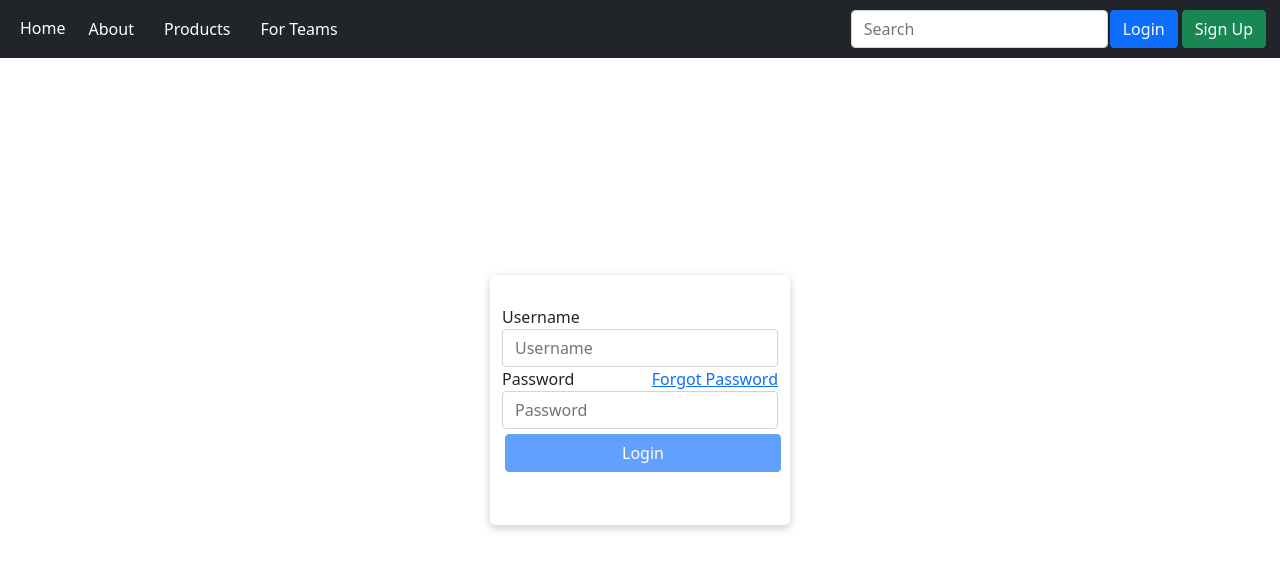
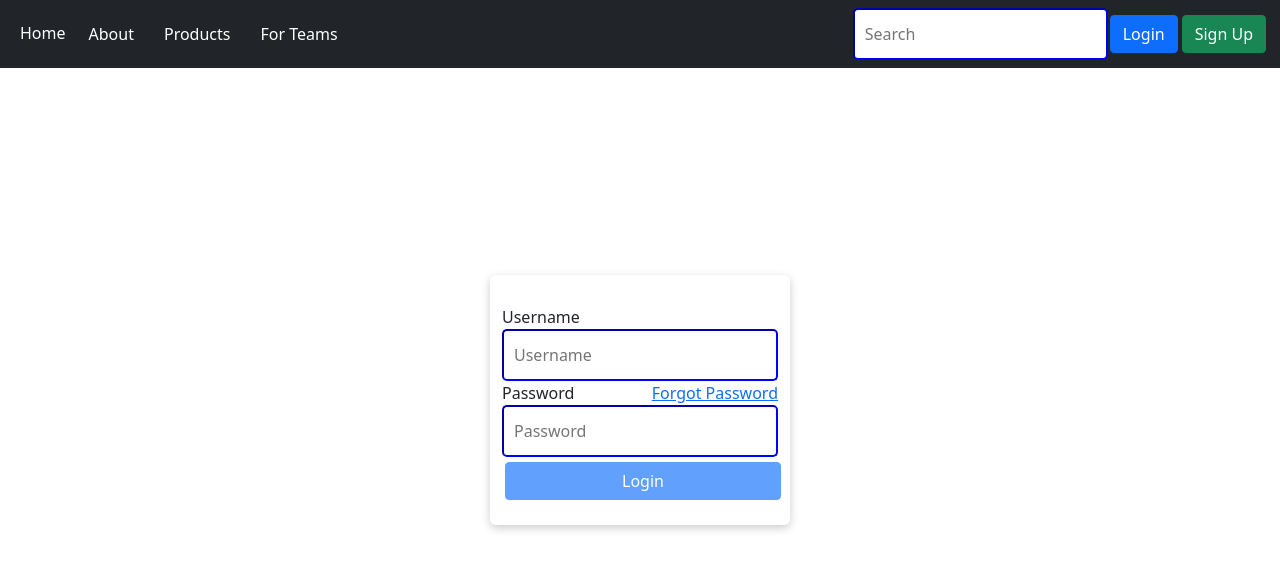
Before and after one commit to ntn-vrma/MyApp, an Angular app: page / in a window 1280 px wide. Shown: the top 570 px of the page. Built offline with nearby package versions, Linux system fonts and the light colour scheme.

Commit message:
box reddening

```diff
--- a/src/app/SC/login/login.component.html
+++ b/src/app/SC/login/login.component.html
@@ -2,10 +2,10 @@
     <div class=child>
 
             <label for="username">Username</label>
-            <app-textbox (change)="getUsername($event)"  id="username" [boxName]="'Username'" ></app-textbox>
+            <app-textbox (change)="getUsername($event)" [classBit]="usernameValid" id="username" [boxName]="'Username'" ></app-textbox>
             <label for="username">Password</label>
             <a style="float: right;" href="#">Forgot Password</a>
-            <app-textbox (blur)="isFieldPasswordValid()" (change)="getPassword($event)" [type]="'password'" id="password" [boxName]="'Password'" required></app-textbox>
+            <app-textbox  [classBit]="passwordValid" (change)="getPassword($event)" [type]="'password'" id="password" [boxName]="'Password'" required></app-textbox>
             <app-button [title]="'Login'" [disabled]="!isValid()" [type]="'button'" [className]="'btn btn-primary'" [styleSpecs]="'width:100%; margin-top:5px'">
             </app-button>
     </div>
--- a/src/app/SC/login/login.component.ts
+++ b/src/app/SC/login/login.component.ts
@@ -9,26 +9,19 @@ export class LoginComponent {
   username='';
   password='';
   errorMessage=""
-  usernameValid=false;
-  passwordValid=false;
+  usernameValid=true;
+  passwordValid=true;
   constructor() { }
+
   getUsername(event:Event){
     this.username=(<HTMLInputElement>event.target).value;
+    this.usernameValid= this.username.length > 0;
   }
   getPassword(event:Event){
     this.password=(<HTMLInputElement>event.target).value;
-  }
-  isFieldPasswordValid(){
     this.passwordValid= this.password.length > 0;
-    return this.passwordValid;
-  }
-  isFieldUsernameValid(){
-    this.usernameValid= this.username.length > 0;
-    return this.usernameValid;
   }
   isValid(){
     return this.password.length && this.username.length;
   }
-
-
 }
--- a/src/app/UI/textbox/textbox.component.css
+++ b/src/app/UI/textbox/textbox.component.css
@@ -0,0 +1,12 @@
+.red{
+    border-color: red;
+}
+input {
+    width: 100%;
+    padding: 12px 10px;
+    border-radius: 5px;
+    box-sizing: border-box;
+  }
+  .blue{
+      border-color: blue;
+  }
--- a/src/app/UI/textbox/textbox.component.html
+++ b/src/app/UI/textbox/textbox.component.html
@@ -1 +1 @@
-<input [type]=type [(ngModel)]="texboxData" (change)="onChange($event)" class="form-control" placeholder={{boxName}}/>
+<input [type]=type [(ngModel)]="textboxData" [ngClass]="{'red':!classBit,'blue':classBit}" (change)="onChange($event)" placeholder={{boxName}}/>
--- a/src/app/UI/textbox/textbox.component.ts
+++ b/src/app/UI/textbox/textbox.component.ts
@@ -9,12 +9,12 @@ export class TextboxComponent {
 
   @Input() boxName=''
   @Input() type=''
-  texboxData=''
+  textboxData=''
   //  @Input() ngClassName=''
-  // @Input() classBit=false
+   @Input() classBit:Boolean=true
   @Output() texboxEvent= new EventEmitter<string>();
   onChange(event:any){
-    this.texboxEvent.emit(this.texboxData);
-
+    this.texboxEvent.emit(this.textboxData);
+    console.log(this.classBit)
   }
 }
```
Also changed, not shown: src/app/SC/login/login.component.css (line endings or trailing spaces).
